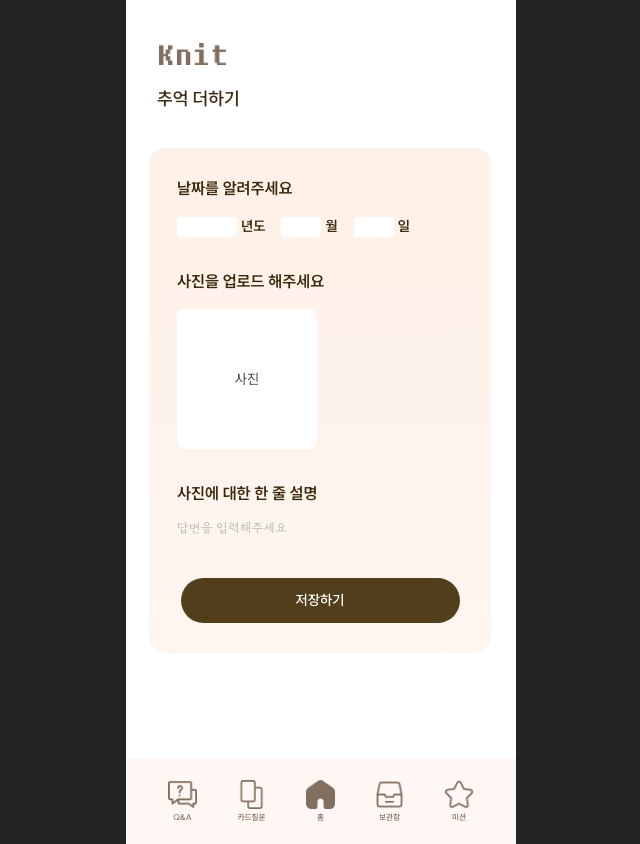
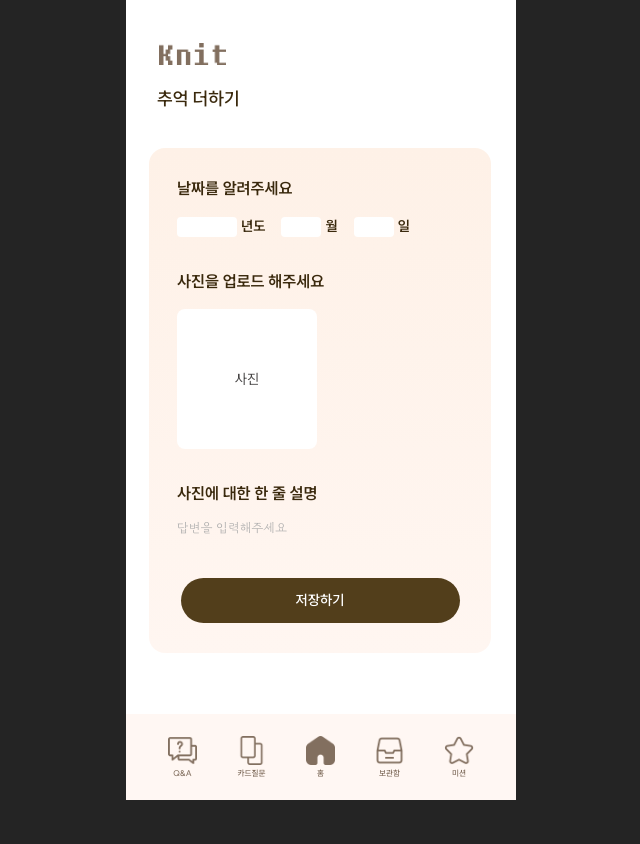
Before and after one commit to knit2025/KNIT-FE, a React (Vite) app: page /AddPhoto in a window 1280 px wide. Shown: the whole page, without its empty margins (319-959 px from the left). Built offline with nearby package versions, Linux system fonts and the light colour scheme.

Commit message:
임시 커밋

```diff
--- a/src/pages/AddPhoto/AddPhoto.tsx
+++ b/src/pages/AddPhoto/AddPhoto.tsx
@@ -67,7 +67,7 @@ const AddPhoto = () => {
 
 // const AddPhoto = () => {
   return (
-    <div className="relative mx-auto h-[844px] w-[390px] bg-white overflow-hidden min-h-screen">
+    <div className="relative mx-auto w-[390px] bg-white min-h-screen">
       <img
         src={KNITLG}
         alt="KNITLG"
```
